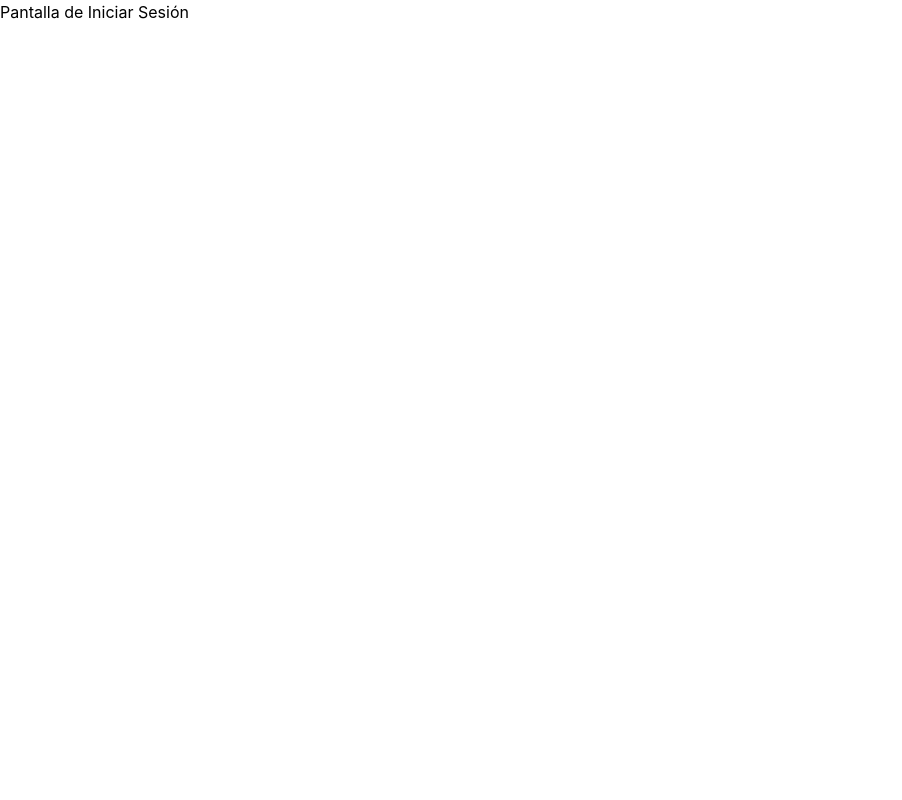
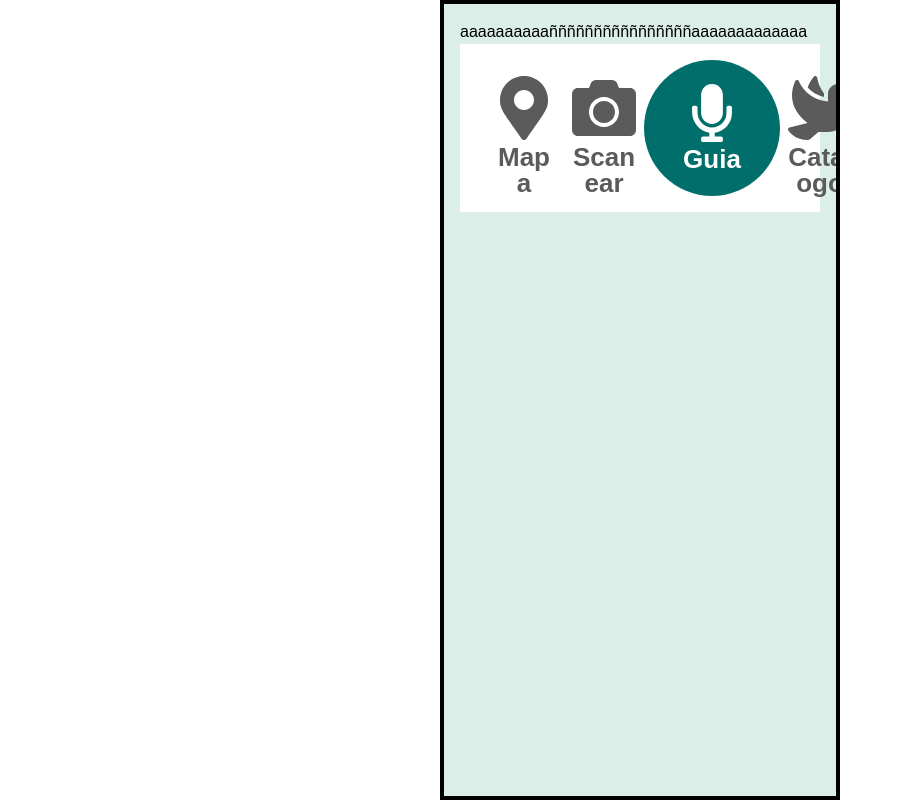
Before and after one commit to Alex123Palacin/HackatonTransGod, a React (Vite) app in the folder FrontEnd/: page /login in a window 1280 px wide. Shown: the whole page, without its empty margins (0-902 px from the left). Built offline with nearby package versions, Linux system fonts and the light colour scheme.

Commit message:
Update LoginIniciarPages.tsx

```diff
--- a/FrontEnd/src/pages/LoginIniciarPages.tsx
+++ b/FrontEnd/src/pages/LoginIniciarPages.tsx
@@ -1,9 +1,26 @@
-import React from "react";
+import MenuModulosComp from "../components/MenuModulosComp";
 
 function LoginIniciarPages() {
   return (
-    <div>
-      <h1>Pantalla de Iniciar Sesión</h1>
+    <div className="flex min-h-screen w-full items-center justify-center bg-white">
+      <div
+        className="h-screen overflow-x-hidden overflow-y-auto border-4 border-black bg-[#dbeee8] p-4 font-[Arial]"
+        style={{
+          width: "30vw",
+          minWidth: "400px",/*360  */
+          maxWidth: "500px",/*430  */
+          wordBreak: "break-all",
+          overflowWrap: "anywhere",
+          whiteSpace: "normal",
+        }}
+      >
+        <h1>aaaaaaaaaaññññññññññññññññaaaaaaaaaaaaa</h1>
+        <MenuModulosComp />
+
+
+
+
+      </div>
     </div>
   );
 }
```
